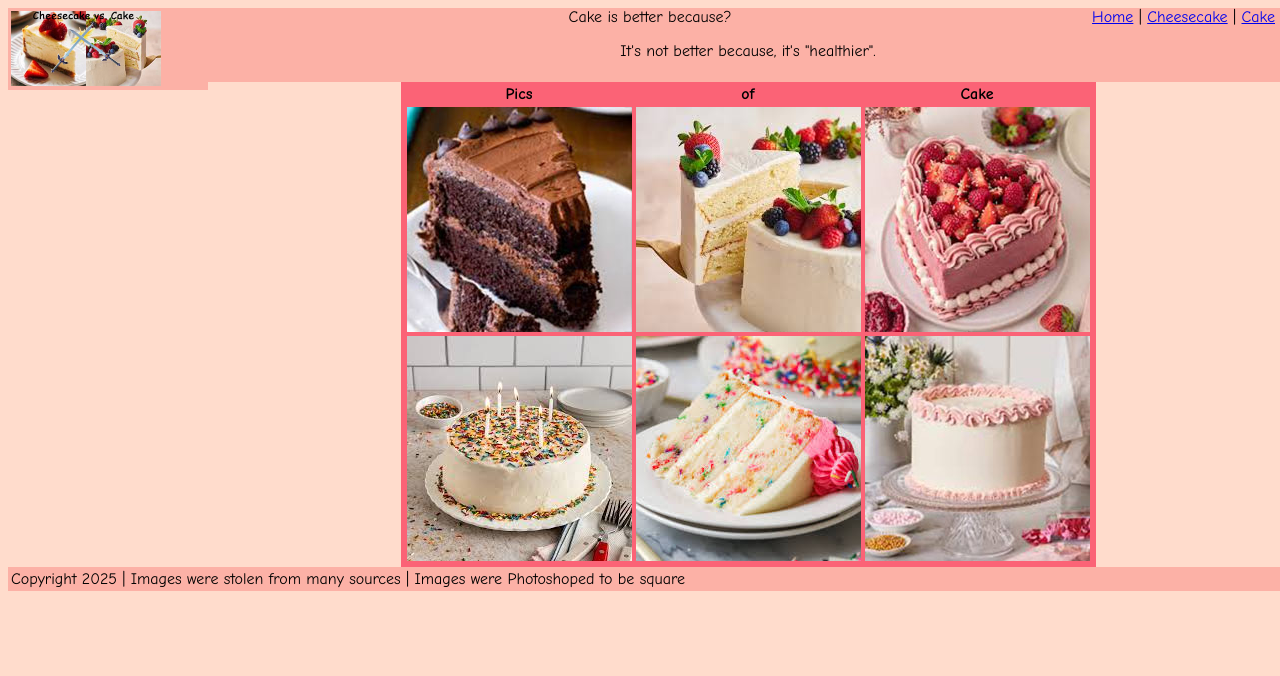
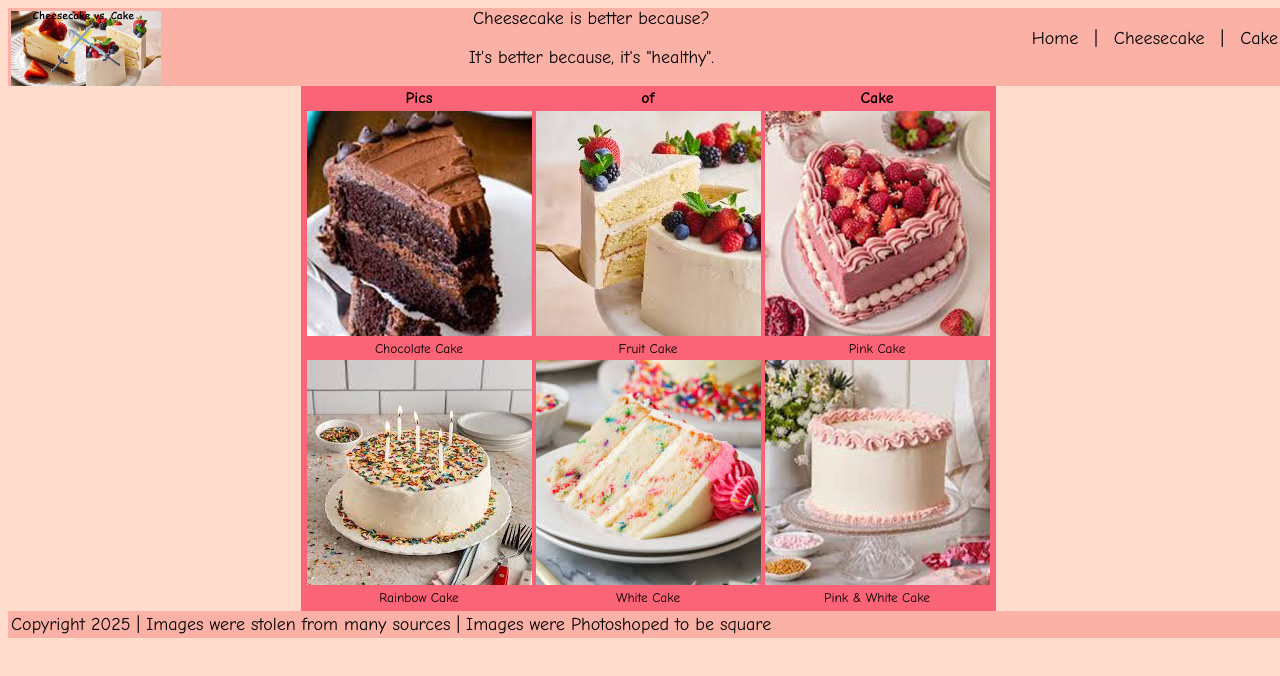
Before and after one commit to pwtoothless/GvB, a plain HTML site: page cake.html in a window 1280 px wide. Drawn offline with Linux system fonts and the light colour scheme.

Commit message:
Added Text Scaling & Nav Highlighting

```diff
--- a/cake.html
+++ b/cake.html
@@ -1,19 +1,20 @@
 <html>
     <head>
         <link rel="stylesheet" href="style.css">
+        <link rel="icon" type="image/jpg" sizes="512x512" href="assets/Logos/favicon.jpg">
         <title>Cake</title>
     </head>
     <body class="extend">
-        <header>
-            <div class="header">
+        <header class="clear-float">
+            <div align="center">
                 <img class="down" src="assets/Logos/finishedvsLogo.jpg">
+                <div class="header-text">
+                    <header>Cheesecake is better because?</header>
+                    <p>It's better because, it's "healthy".</p>
+                </div>
+                <nav class="nav"><a href="index.html">Home</a> | <a href="cheesecake.html">Cheesecake</a> | <a href="cake.html">Cake</a></nav>
             </div>
-            <span><nav align="right"><a class="hover" href="index.html">Home</a> | <a href="cheesecake.html">Cheesecake</a> | <a href="cake.html">Cake</a></nav></span>
         </header>
-        <div class="centered">
-            <header>Cake is better because?</header>
-            <p>It's not better because, it's "healthier".</p>
-        </div>
         <div class="center">
             <table align="center" class="table-color">
                 <tr>
@@ -22,14 +23,23 @@
                     <th>Cake</th>
                 </tr>
                 <tr>
-                    <td><img src="assets/cake/chocoCake.jpeg"></td>
-                    <td><img src="assets/cake/fruitCake.jpeg"></td>
-                    <td><img src="assets/cake/pinkCake.jpeg"></td>
+                    <td class="image-cell">
+                        <img src="assets/cake/chocoCake.jpeg">
+                        <p class="img-description">Chocolate Cake</p>
+                    </td>
+                    <td class="image-cell">
+                        <img src="assets/cake/fruitCake.jpeg">
+                        <p class="img-description">Fruit Cake</p>
+                    </td>
+                    <td class="image-cell">
+                        <img src="assets/cake/pinkCake.jpeg">
+                        <p class="img-description">Pink Cake</p>
+                    </td>
                 </tr>
                 <tr>
-                    <td><img src="assets/cake/rainbowCake.jpeg"></td>
-                    <td><img src="assets/cake/whiteColorCake.jpeg"></td>
-                    <td><img src="assets/cake/whitepinkCake.jpeg"></td>
+                    <td class="image-cell"><img src="assets/cake/rainbowCake.jpeg"><p class="img-description">Rainbow Cake</p></td>
+                    <td class="image-cell"><img src="assets/cake/whiteColorCake.jpeg"><p class="img-description">White Cake</p></td>
+                    <td class="image-cell"><img src="assets/cake/whitepinkCake.jpeg"><p class="img-description">Pink & White Cake</p></td>
                 </tr>
             </table>
         </div>
--- a/style.css
+++ b/style.css
@@ -1,7 +1,12 @@
+html {
+font-size: calc(15.5px + 0.2vw);
+}
+
 body.extend{
 width: 100%;
 font-family: comic sans ms;
 background-color: #ffdccc;
+font-size: 1rem;
 }
 
 .down{
@@ -13,18 +18,38 @@ margin-top: 3px;
 
 .header{
 padding-bottom: 4px;
-float: left;
 margin: 0 auto;
 width: 200px;
-background-color: #fcb1a6;
+display: inline-block;
 }
 
 nav{
 float: right;
-padding-right: 13px;
-background-color: #fcb1a6;
+padding-top: 15px;
 }
 
+.header-text {
+    display: inline-block;
+    margin: 0 auto;
+    text-align: center;
+    vertical-align: top;
+    width: 600px;
+}
+
+nav a {
+display: inline-block;
+padding: 5px 8px;
+margin: 0 2px;
+border-radius: 8px;
+text-decoration: none;
+color: black;
+transition: transform 0.2s ease, background-color 0.2s ease;
+}
+
+nav a:hover {
+background-color: #fb6376;
+transform: scale(1.1);
+}
 .centered{
 margin: 0 auto;
 width: 100%;
@@ -33,9 +58,18 @@ text-align: center;
 background-color: #fcb1a6;
 }
 
+header.clear-float {
+background-color: #fcb1a6;
+}
+
+.clear-float::after {
+content: "";
+display: table;
+clear: both;
+}
+
 .middle{
 margin: auto 0;
-
 }
 
 .table{
@@ -56,6 +90,7 @@ padding-bottom: 3px;
 background: #fb6376;
 padding: 10px;
 border-radius: 10px;
+text-align: center;
 }
 
 footer{
@@ -63,3 +98,19 @@ width: 100%;
 padding: 3px;
 background-color: #fcb1a6;
 }
+
+.image-cell {
+text-align: center;
+}
+
+.img-description {
+font-size: smaller;
+color: black;
+margin: 5px 0 0 0;
+padding: 0;
+}
+
+.image-cell img {
+max-width: 100%;
+height: auto;
+}
```
Also changed, not shown: cheesecake.html (+23 -13 lines), index.html (+4 -3 lines), assets/Logos/clangEffect.jpeg (deleted), assets/Logos/favicon.jpg (added), assets/Logos/soward.jpeg (deleted), 4 other files.
